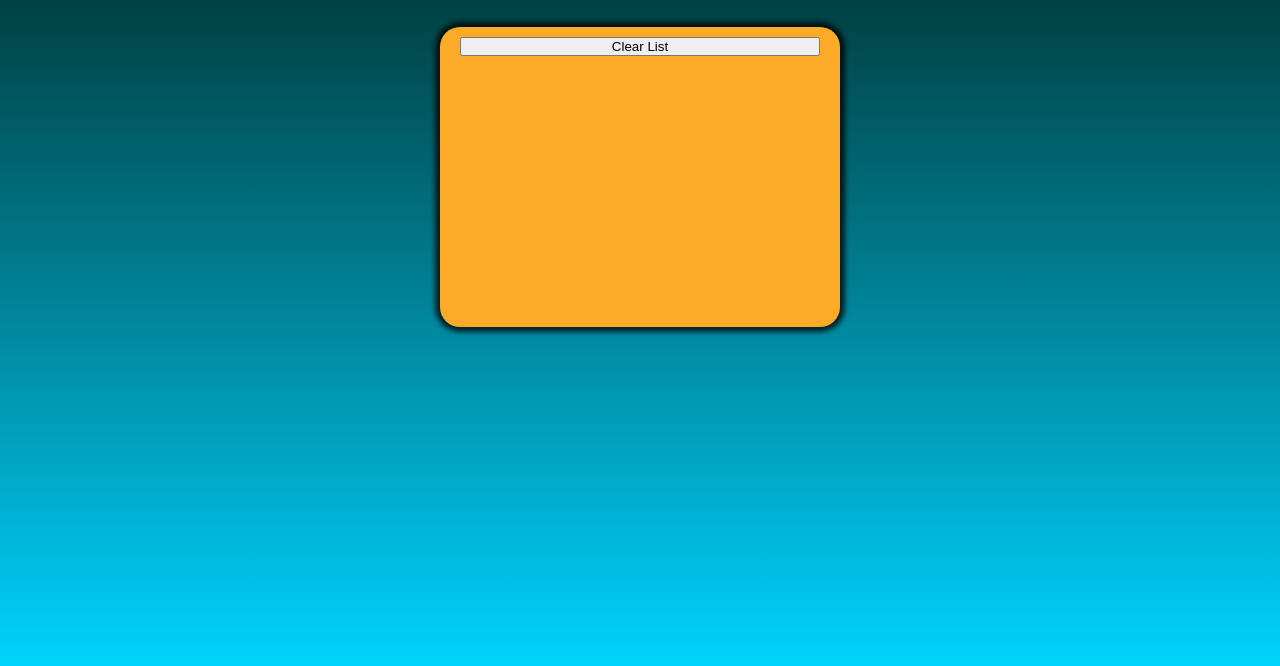
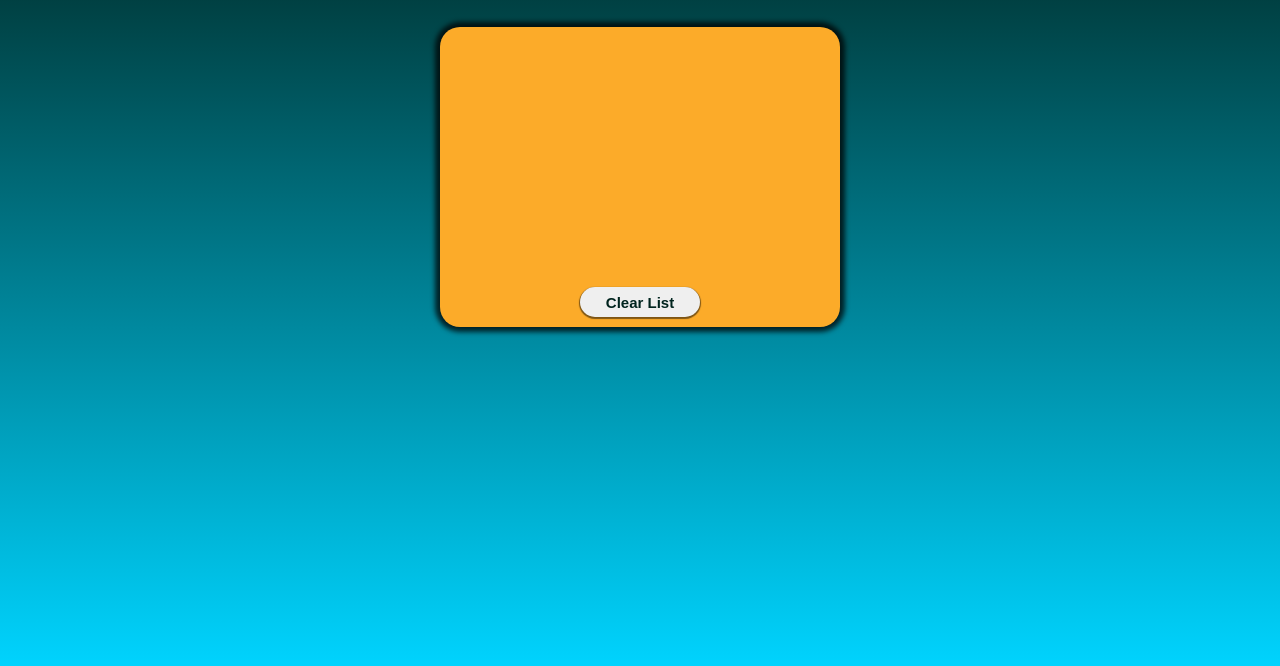
Before and after one commit to bogilan/javascript-todo-list, a plain HTML site: page index.html in a window 1280 px wide. Shown: the part 130-796 px from the top of the page. Drawn offline with Linux system fonts and the light colour scheme.

Commit message:
Added style for Clear List btn

```diff
--- a/main.css
+++ b/main.css
@@ -56,6 +56,7 @@ body {
 .todo-list-container {
     display: flex;
     flex-direction: column;
+    align-items: center;
     width: 400px;
     min-height: 300px;
     margin-top: 30px;
@@ -115,3 +116,20 @@ body {
     transform: translateX(350px);
     opacity: 0;
 }
+
+.clear-list-btn {
+    margin-top: auto;
+    width: 120px;
+    height: 30px;
+    border: none;
+    border-radius: 15px;
+    box-shadow: 0px 1px 1px 1px rgba(0, 0, 0, 0.5);
+    color: rgb(0,36,30);
+    font-size: 15px;
+    font-weight: 700;
+}
+
+.clear-list-btn:active {
+    transform: translateY(1px);
+    box-shadow: none;
+}
```
